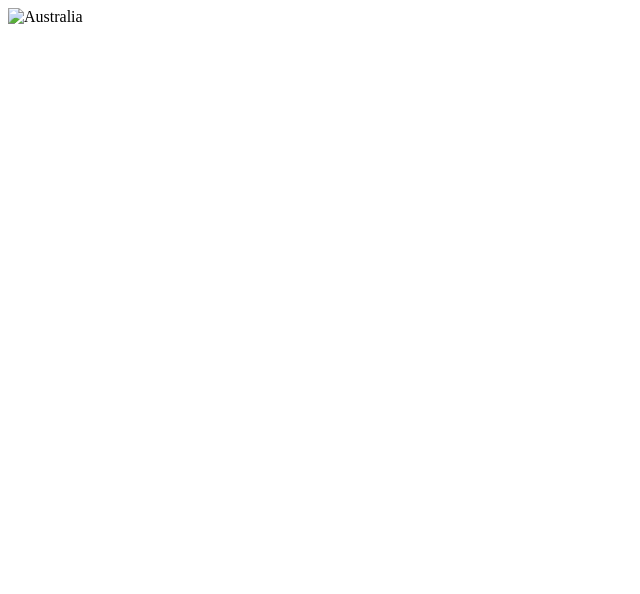
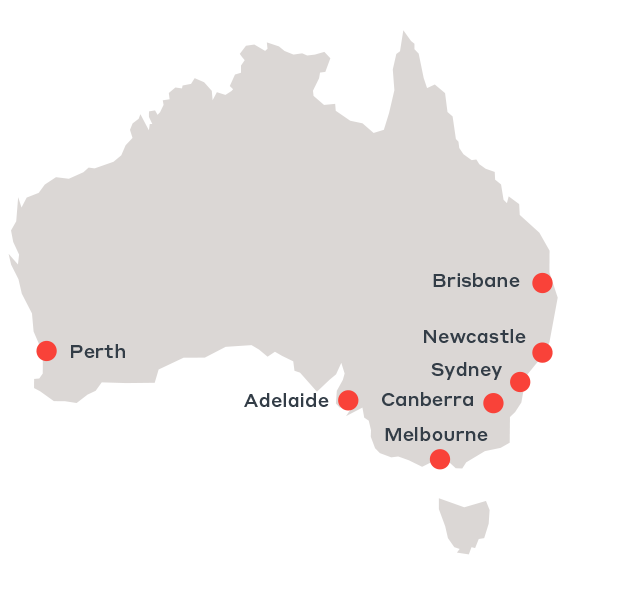
Before and after one commit to jmaicaaan/ImageMapping, a plain HTML site: page index.html in a window 1280 px wide. Shown: the whole page, without its empty margins (0-640 px from the left). Drawn offline with Linux system fonts and the light colour scheme.

Commit message:
Fixed relative path

```diff
--- a/index.html
+++ b/index.html
@@ -5,7 +5,7 @@
     </head>
     <base href="/">
     <body>
-        <img src="./NAIDOC_MAPbase.gif" alt="Australia" usemap="#cities">
+        <img src="images/NAIDOC_MAPbase.gif" alt="Australia" usemap="#cities">
 
         <map name="cities">
             <area shape="circle" coords="39,345,15" alt="Perth" area-data="images/NAIDOC_MAP_PER.gif">
```
